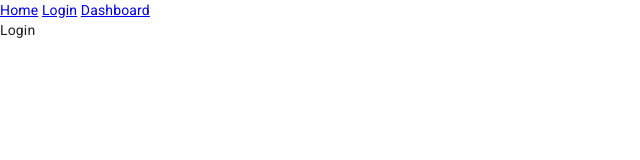
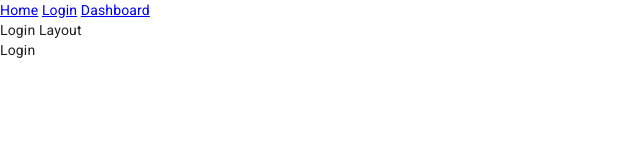
Before and after one commit to jirach/judkarnhor, a React (Create React App) app in the folder frontend/: page /login in a window 1280 px wide. Shown: the top 160 px of the page, without its empty margins (0-640 px from the left). Built offline with nearby package versions, Linux system fonts and the light colour scheme.

Commit message:
add layout

```diff
--- a/frontend/src/App/App.tsx
+++ b/frontend/src/App/App.tsx
@@ -1,23 +1,28 @@
 import React from 'react';
 import {
-  BrowserRouter as Router, Link, Route, Switch,
+  BrowserRouter as Router, Link, Switch,
 } from 'react-router-dom';
 import Dashboard from '../Pages/Dashboard/Dashboard';
 import Home from '../Pages/Home/Home';
 import Login from '../Pages/Login/Login';
+import AppLayout from './Layouts/AppLayout/AppLayout';
+import AppRoute from './Layouts/AppRoute';
+import LoginLayout from './Layouts/LoginLayout/LoginLayout';
 
 const App: React.FC = () => (
   <div>
     <Router>
+
       <Link to="/">Home</Link>
       {' '}
       <Link to="/login">Login</Link>
       {' '}
       <Link to="/dashboard">Dashboard</Link>
+
       <Switch>
-        <Route exact path="/" component={Home} />
-        <Route exact path="/login" component={Login} />
-        <Route exact path="/dashboard" component={Dashboard} />
+        <AppRoute exact path="/" layout={AppLayout} component={Home} />
+        <AppRoute exact path="/login" layout={LoginLayout} component={Login} />
+        <AppRoute exact path="/dashboard" layout={AppLayout} component={Dashboard} />
       </Switch>
     </Router>
   </div>
--- /dev/null
+++ b/frontend/src/App/Layouts/AppLayout/AppLayout.tsx
@@ -0,0 +1,10 @@
+/* eslint-disable react/prop-types */
+import React from 'react';
+
+const AppLayout: React.FC = ({ children }) => (
+  <div>
+    App Layout
+    {children}
+  </div>
+);
+export default AppLayout;
--- /dev/null
+++ b/frontend/src/App/Layouts/AppRoute.tsx
@@ -0,0 +1,17 @@
+/* eslint-disable react/jsx-props-no-spreading */
+/* eslint-disable react/prop-types */
+import React from 'react';
+import { Route } from 'react-router-dom';
+
+const AppRoute = ({ component: Component, layout: Layout, ...rest }: any) => (
+  <Route
+    {...rest}
+    render={(props) => (
+      <Layout>
+        <Component {...props} />
+      </Layout>
+    )}
+  />
+);
+
+export default AppRoute;
--- /dev/null
+++ b/frontend/src/App/Layouts/LoginLayout/LoginLayout.tsx
@@ -0,0 +1,10 @@
+/* eslint-disable react/prop-types */
+import React from 'react';
+
+const LoginLayout: React.FC = ({ children }) => (
+  <div>
+    Login Layout
+    {children}
+  </div>
+);
+export default LoginLayout;
--- a/frontend/src/reportWebVitals.ts
+++ b/frontend/src/reportWebVitals.ts
@@ -2,7 +2,9 @@ import { ReportHandler } from 'web-vitals';
 
 const reportWebVitals = (onPerfEntry?: ReportHandler) => {
   if (onPerfEntry && onPerfEntry instanceof Function) {
-    import('web-vitals').then(({ getCLS, getFID, getFCP, getLCP, getTTFB }) => {
+    import('web-vitals').then(({
+      getCLS, getFID, getFCP, getLCP, getTTFB,
+    }) => {
       getCLS(onPerfEntry);
       getFID(onPerfEntry);
       getFCP(onPerfEntry);
```
Also changed, not shown: 1 other file (tests, documents, lock files or other folders).
